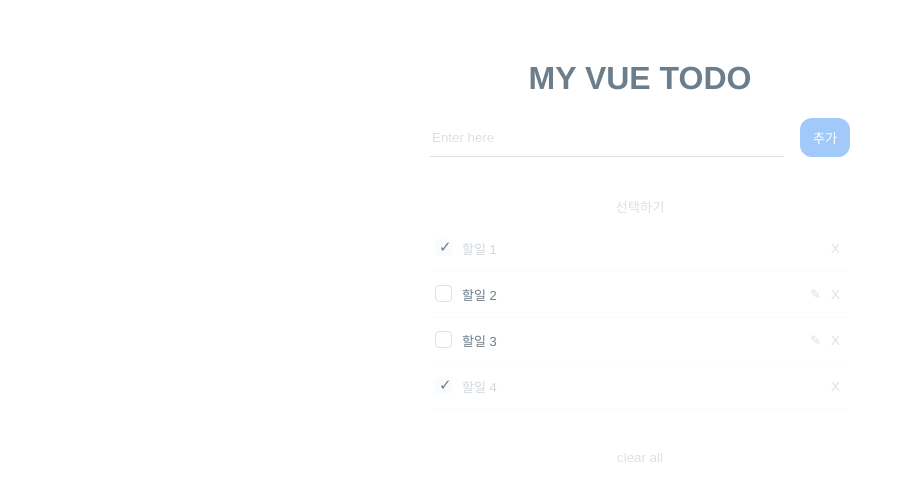
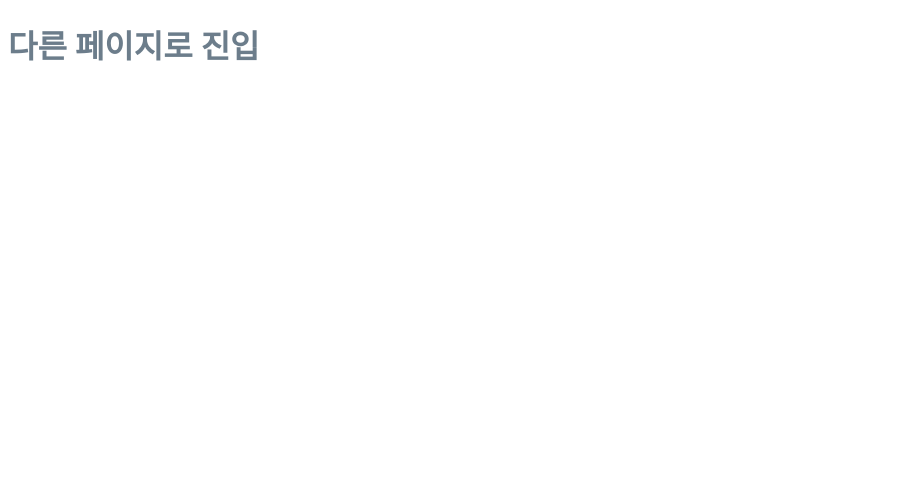
Before and after one commit to choi-hye-rin/vue-todolist, a Vue app: page /page2 in a window 1280 px wide. Shown: the top 500 px of the page, without its empty margins (0-903 px from the left). Built offline with nearby package versions, Linux system fonts and the light colour scheme; data requests are answered from the project's data file.

Commit message:
fix: vue-router 적용 (페이지 생성)

```diff
--- a/src/App.vue
+++ b/src/App.vue
@@ -1,40 +1,11 @@
 <template>
-  <div id="app">
-    <TodoHeader />
-    <TodoInput />
-    <TodoList :todoItems="this.$store.state.TodoList" />
+  <div>
+    <router-view />
   </div>
 </template>
 
 <script>
-import TodoHeader from "./components/Header.vue";
-import TodoInput from "./components/TodoInput.vue";
-import TodoList from "./components/TodoList.vue";
-
-export default {
-  name: "App",
-  components: {
-    TodoHeader,
-    TodoInput,
-    TodoList,
-  },
-  methods: {},
-  mounted() {
-    this.$store.dispatch("getTodoList");
-  },
-};
+export default {};
 </script>
 
-<style>
-#app {
-  font-family: Avenir, Helvetica, Arial, sans-serif;
-  -webkit-font-smoothing: antialiased;
-  -moz-osx-font-smoothing: grayscale;
-  max-width: 420px;
-  text-align: center;
-  color: #2c3e50;
-  margin: 0 auto;
-  margin-top: 60px;
-  padding: 0;
-}
-</style>
+<style></style>
--- /dev/null
+++ b/src/views/OtherPage.vue
@@ -0,0 +1,5 @@
+<template>
+  <h1>다른 페이지로 진입</h1>
+</template>
+<script></script>
+<style></style>
--- /dev/null
+++ b/src/views/TodoPage.vue
@@ -0,0 +1,40 @@
+<template>
+  <div id="app">
+    <TodoHeader />
+    <TodoInput />
+    <TodoList :todoItems="this.$store.state.TodoList" />
+  </div>
+</template>
+
+<script>
+import TodoHeader from "../components/Header.vue";
+import TodoInput from "../components/TodoInput.vue";
+import TodoList from "../components/TodoList.vue";
+
+export default {
+  name: "TodoPage",
+  components: {
+    TodoHeader,
+    TodoInput,
+    TodoList,
+  },
+  methods: {},
+  mounted() {
+    this.$store.dispatch("getTodoList");
+  },
+};
+</script>
+
+<style>
+#app {
+  font-family: Avenir, Helvetica, Arial, sans-serif;
+  -webkit-font-smoothing: antialiased;
+  -moz-osx-font-smoothing: grayscale;
+  max-width: 420px;
+  text-align: center;
+  color: #2c3e50;
+  margin: 0 auto;
+  margin-top: 60px;
+  padding: 0;
+}
+</style>
```
Also changed, not shown: src/main.js (+10 -0 lines), src/routes/index.js (added, +9 -0 lines).
